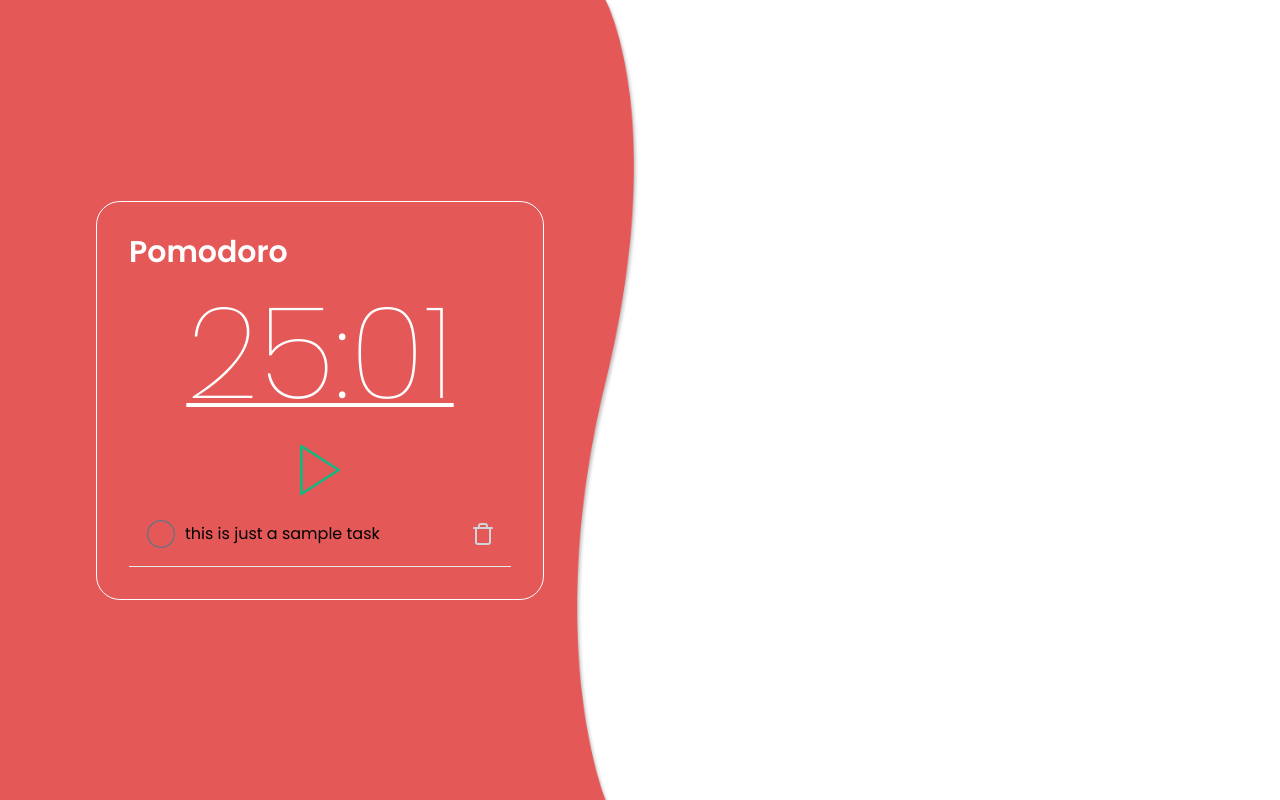
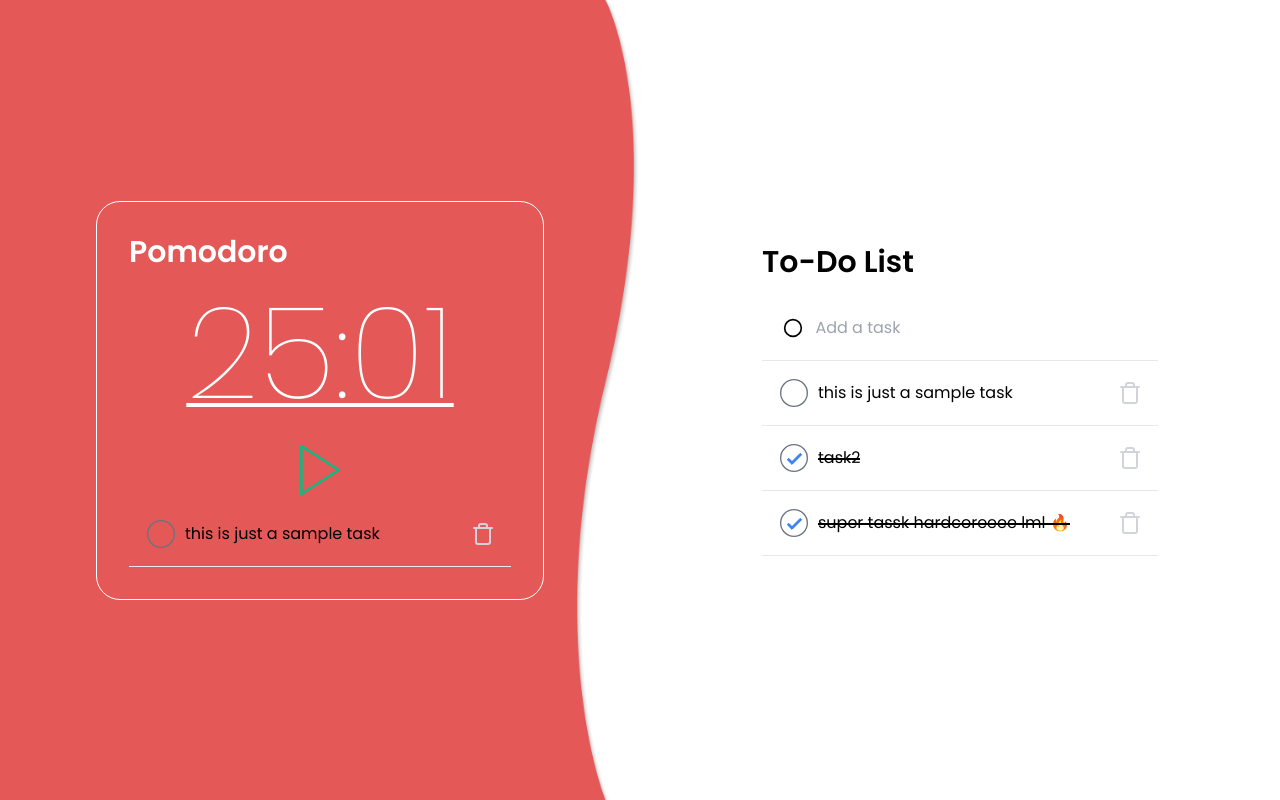
Before and after one commit to sa-pardo/todororo-ts, a React (Vite) app: page / in a window 1280 px wide. Built offline with nearby package versions, Linux system fonts and the light colour scheme.

Commit message:
implements homepage

```diff
--- a/src/App.tsx
+++ b/src/App.tsx
@@ -34,20 +34,24 @@ function App() {
   };
 
   return (
-    <div className="App h-screen w-1/2 flex justify-center items-center">
+    <div className="App h-screen w-screen flex justify-center items-center">
       <img
         src={rectangle}
         alt="site background"
-        className="absolute left-0 top-0 h-screen w-1/2 z-[-10]"
+        className="absolute left-0 top-0 h-screen w-1/2 block z-[-10]"
       />
-      {/* <TaskList
-        tasks={tasks}
-        toggleCompletedTask={toggleCompletedTask}
-        deleteTask={deleteTask}
-        selectTask={selectTask}
-        addTask={addTask}
-      /> */}
-      <Pomodoro selectedTask={testTasks[0]} />
+      <div className="w-1/2 h-screen flex items-center justify-center">
+        <Pomodoro selectedTask={testTasks[0]} />
+      </div>
+      <div className="w-1/2 h-screen flex items-center justify-center">
+        <TaskList
+          tasks={tasks}
+          toggleCompletedTask={toggleCompletedTask}
+          deleteTask={deleteTask}
+          selectTask={selectTask}
+          addTask={addTask}
+        />
+      </div>
     </div>
   );
 }
```
